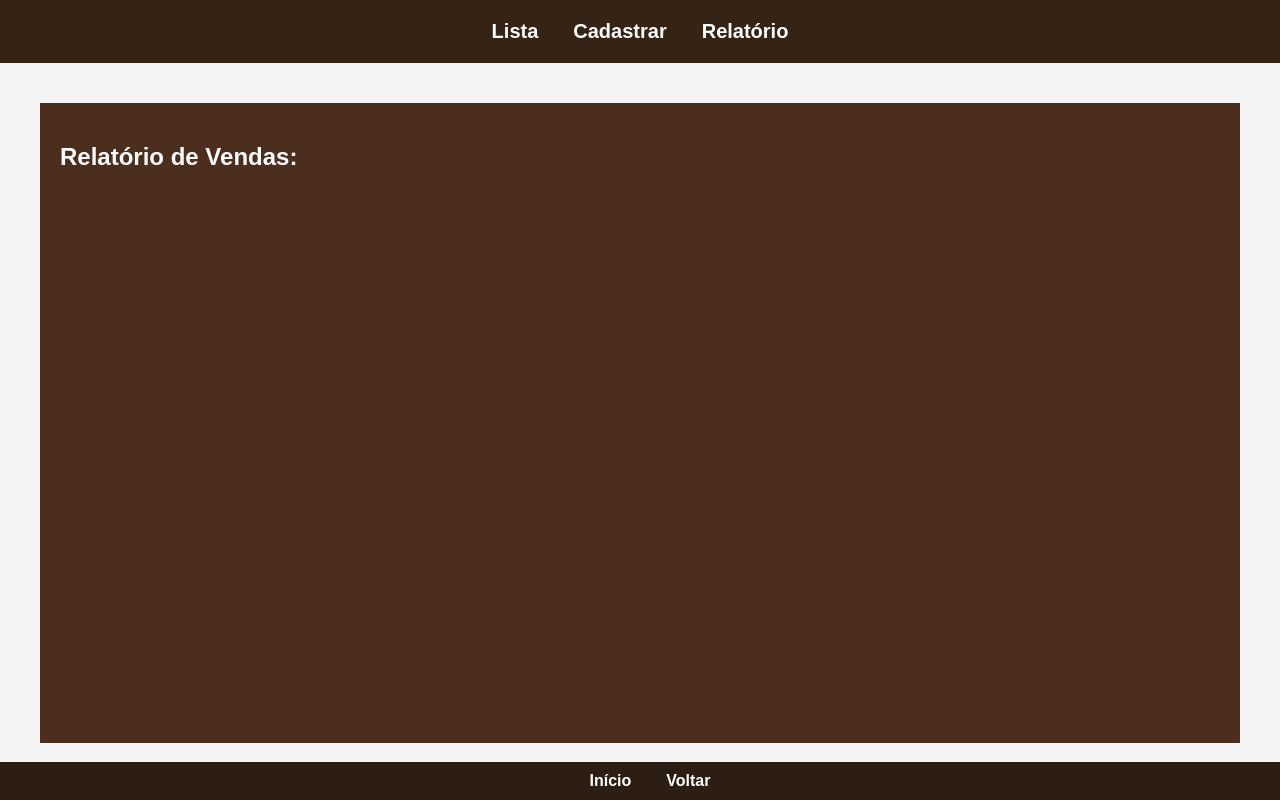
After one commit to Mehranzin/Supermarket-Cashier, a Flask app: page /relatorio in a window 1280 px wide. The commit adds this page. Run offline with Flask 3, Linux system fonts and the light colour scheme.

Commit message:
Criação de uma html de relatório e adição básica da página

```diff
--- a/app.py
+++ b/app.py
@@ -166,6 +166,10 @@ def lista():
 def cadastro():
     return render_template("cadastro.html")
 
+@app.route("/relatorio")
+def relatorio():
+    return render_template("relatorio.html")
+
 @app.route("/adicionar", methods=["POST"])
 def adicionar():
     nome = request.form["nome"]
--- a/templates/cadastro.html
+++ b/templates/cadastro.html
@@ -13,6 +13,7 @@
     <nav class="nav-top">
       <a href="{{url_for('lista')}}">Lista</a>
       <a href="{{url_for('cadastro')}}">Cadastrar</a>
+      <a href="{{ url_for('relatorio') }}">Relatório</a>
     </nav>
     <main>
       <div class="left">
--- a/templates/index.html
+++ b/templates/index.html
@@ -12,6 +12,7 @@
     <nav class="nav-top">
       <a href="{{ url_for('lista') }}">Lista</a>
       <a href="{{ url_for('cadastro') }}">Cadastrar</a>
+      <a href="{{ url_for('relatorio') }}">Relatório</a>
     </nav>
 
     <main style="display: flex; gap: 40px; padding: 20px">
--- a/templates/lista.html
+++ b/templates/lista.html
@@ -13,6 +13,7 @@
     <nav class="nav-top">
       <a href="{{url_for('lista')}}">Lista</a>
       <a href="{{url_for('cadastro')}}">Cadastrar</a>
+      <a href="{{ url_for('relatorio') }}">Relatório</a>
     </nav>
     <main>
       <div class="left">
--- /dev/null
+++ b/templates/relatorio.html
@@ -0,0 +1,29 @@
+<!DOCTYPE html>
+<html lang="en">
+  <head>
+    <meta charset="UTF-8" />
+    <meta name="viewport" content="width=device-width, initial-scale=1.0" />
+    <title>Rélatorio de Vendas</title>
+    <link
+      rel="stylesheet"
+      href="{{ url_for('static', filename='style.css') }}"
+    />
+  </head>
+  <body>
+    <nav class="nav-top">
+      <a href="{{url_for('lista')}}">Lista</a>
+      <a href="{{url_for('cadastro')}}">Cadastrar</a>
+      <a href="{{ url_for('relatorio') }}">Relatório</a>
+    </nav>
+    <main>
+      <div class="left">
+        <h2>Relatório de Vendas:</h2>
+      </div>
+    </main>
+
+    <nav class="nav-footer">
+      <a href="{{url_for('index')}}">Início</a>
+      <a href="javascript:history.back()">Voltar</a>
+    </nav>
+  </body>
+</html>
```
